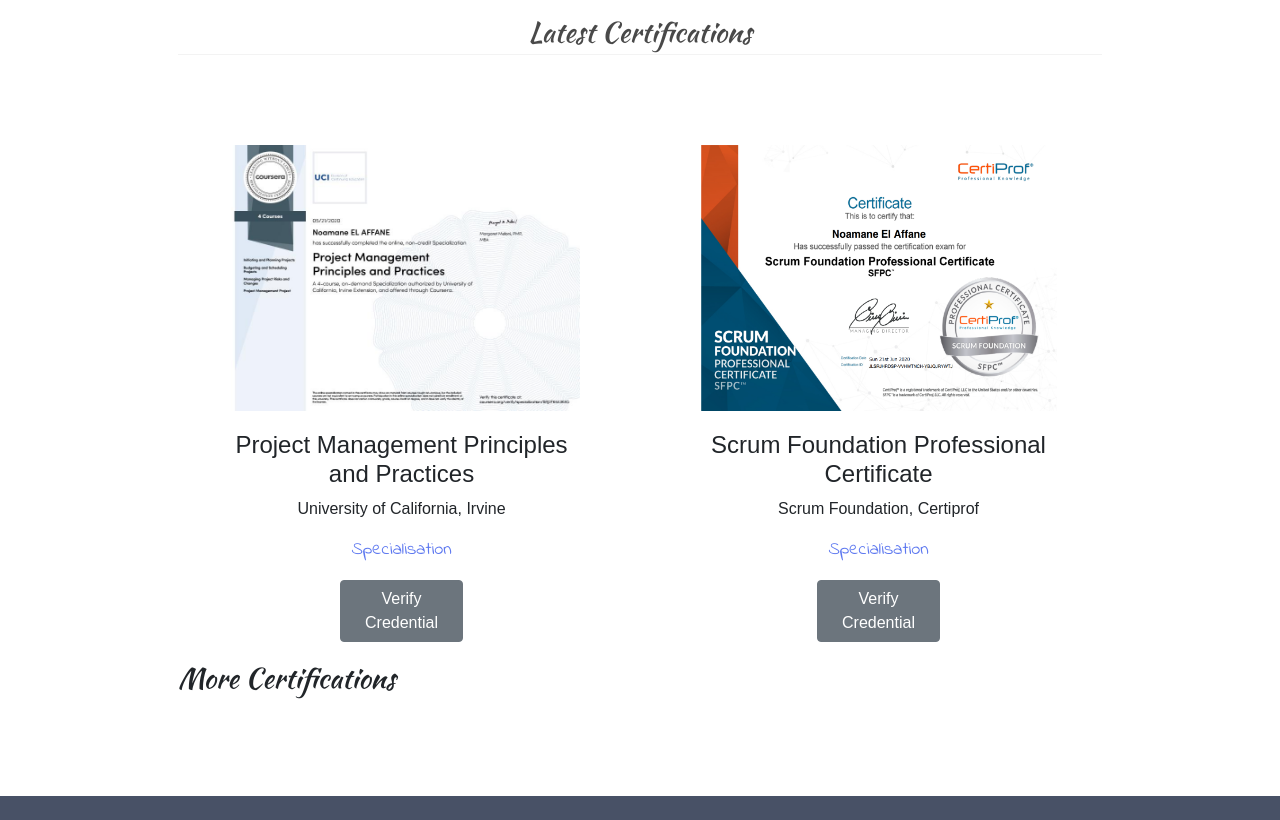
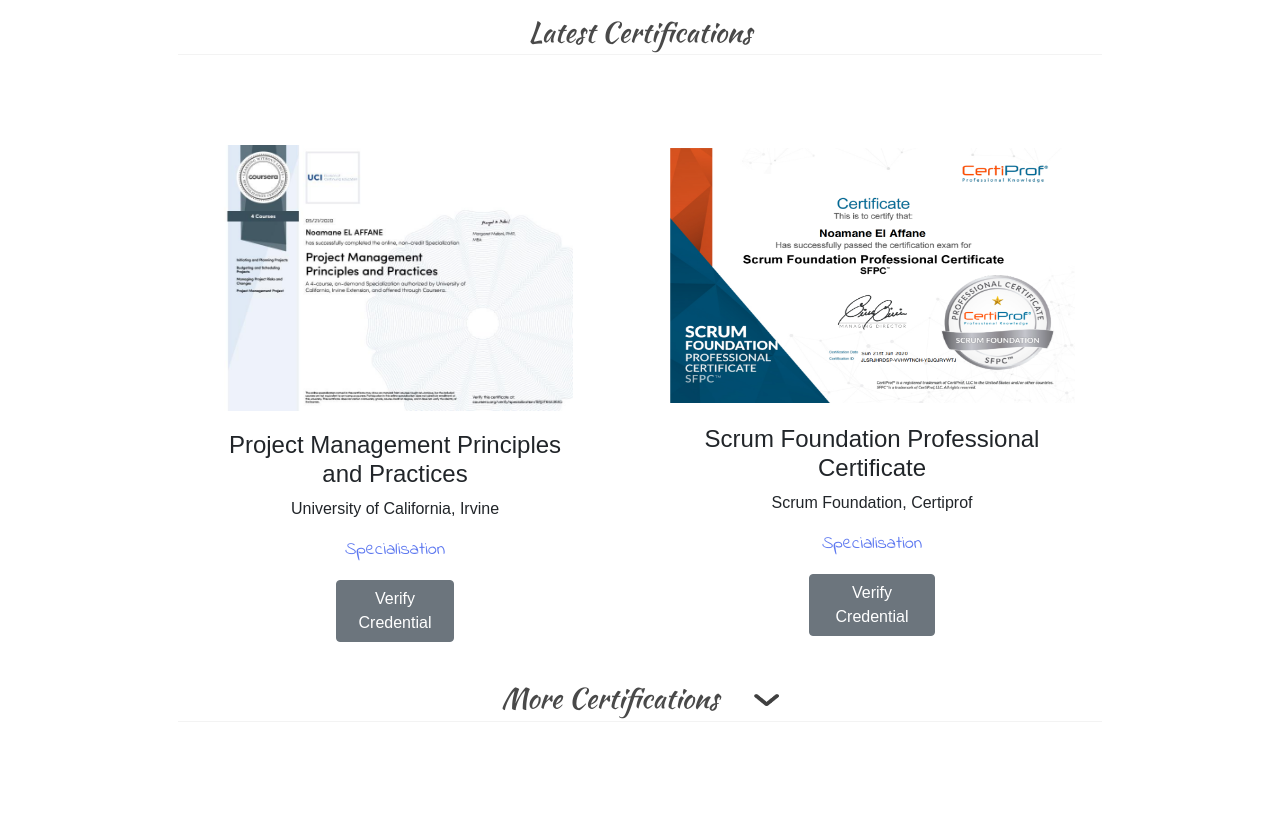
Before and after one commit to noamaneelaffane/noamaneelaffane.github.io, a plain HTML site: page index.html in a window 1280 px wide. Shown: the part 2830-3650 px from the top of the page. Drawn offline with nearby package versions, Linux system fonts and the light colour scheme.

Commit message:
Modify css to work with last comit for html

```diff
--- a/main.css
+++ b/main.css
@@ -175,6 +175,14 @@
   margin: 0 auto;
   text-align: center;
   color: #494949; }
+  #blog_head_more {
+    border-bottom: 1px solid #f3f3f3;
+    padding-bottom: 5px;
+    margin: 0 auto;
+    text-align: center;
+    color: #494949;
+    padding-bottom: 5px;
+    padding-top: 20px; }
 
 #posts_area {
   margin-top: 50px; }
@@ -254,6 +262,28 @@
   transform: scaleY(-1);
 }
 
+#blog_head_more:after{
+  content: "";
+  margin-left: 35px;
+  display: inline-block;
+  vertical-align: middle;
+  width: 25px;
+  height: 15px;
+  background: url("img/icons/collapsed_black.png") 0 0 no-repeat;
+  background-size: contain;
+}
+#blog_head_more:not(.collapsed):after{
+  content: "";
+  margin-left: 35px;
+  display: inline-block;
+  vertical-align: middle;
+  width: 25px;
+  height: 15px;
+  background: url("img/icons/collapsed_black.png") 0 0 no-repeat;
+  background-size: contain;
+  transform: scaleY(-1);
+}
+
 
 
 /* ----------footer---------------
@@ -268,6 +298,11 @@
     width: 100%;
     height: auto;
     padding: 10%; }
+}
+#certiprof {
+  width: 450px;
+  height: 300px;
+  padding: 5%;
 }
 @media (max-width: 500px) {
 
```
